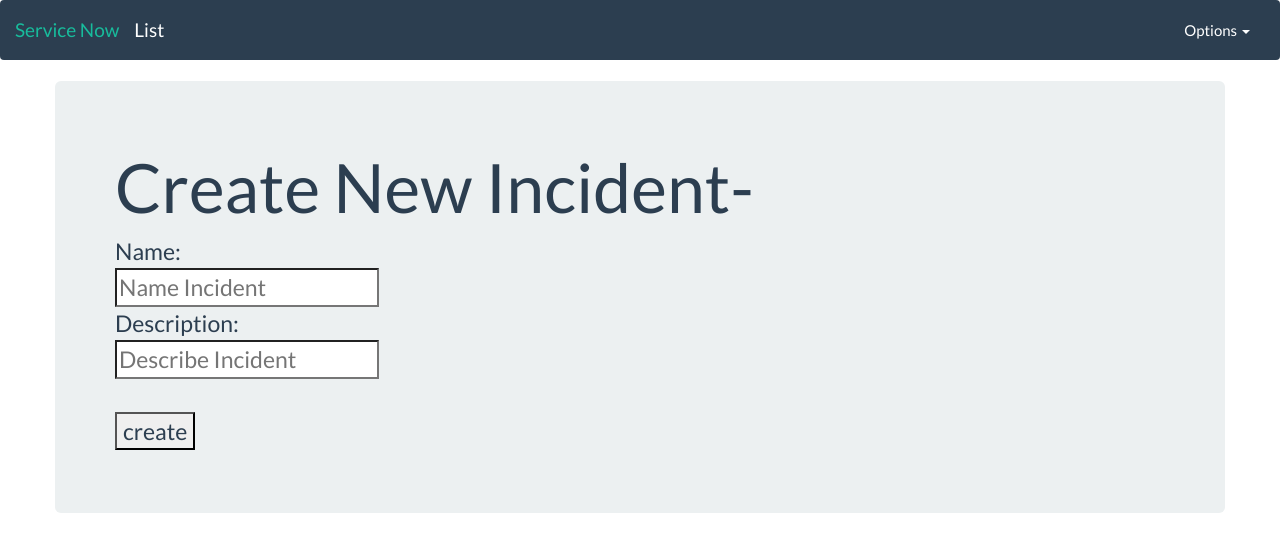
After one commit to goshubham/inductproject, a Django app: page /create/ in a window 1280 px wide. The commit adds this page. Shown: the top 552 px of the page. Run offline with Django 3.2, Linux system fonts and the light colour scheme; a user stored in the database is signed in; some libraries are stand-ins or nearby versions.

```diff
--- a/snapp/urls.py
+++ b/snapp/urls.py
@@ -6,4 +6,7 @@ urlpatterns = [
     url(r'^$', views.logi, name='home'),
     url(r'^list/$', views.listall, name='list'),
     url(r'^incident_details/(?P<sys_id>[A-Za-z0-9_@./&+-]+)$', views.incidentdet, name='incident_details'),
+    url(r'^create/$', views.createinc, name='createinc'),
+    url(r'^createdinc/$', views.createdinc, name='createdinc'),
+    #url(r'^createdinc/$', views.createdinc, name='creationinc'),
 ]
--- a/snapp/views.py
+++ b/snapp/views.py
@@ -8,7 +8,7 @@ import requests
 def logi(request):
     return render(request,"home.html")
 
-##################################################################################################################################################
+########################################################################################################################
 # Connection details
 class ConnDet:
     url = 'https://dev20632.service-now.com/api/now/table/incident'
@@ -89,3 +89,32 @@ def getConnectDetail(sys_id):
 def incidentdet(request,sys_id):
     dictOfDetails = getConnectDetail(sys_id)
     return render(request, 'incidet.html',{ 'instancedetaildict': dictOfDetails })
+
+######################################################################################################################
+def createincident(name,desc):
+    url = ConnDet.url
+    user = ConnDet.user
+    pwd = ConnDet.pwd
+
+    # Set proper headers
+    headers = {"Accept": "application/json","Content-Type":"application/json"}
+    postBody = "{'short_description':'"+desc+"','number':'"+name+"'}"
+
+    response = requests.post(url, auth=(user, pwd), headers=headers, data= postBody)
+    print('@@@@@@@@@@@@@@@@@@@@@@@@@@@@@@@@@@@@@@@@@@@@@@@@')
+    print(response.status_code)
+
+
+@login_required(login_url="login/")
+def createinc(request):
+    return render(request, 'createinc.html')
+
+def createdinc(request):
+    name = request.POST['nameinci']
+    print("%%%%%%%%%%%%%%%%%%%%%%%%%")
+    print(name)
+    describe = request.POST['descriptioninci']
+    print(describe)
+
+    createincident(name,describe)
+    return render(request, 'creation.html')
--- a/templates/base.html
+++ b/templates/base.html
@@ -4,7 +4,7 @@
     <head>
         <meta charset="utf-8">
             <meta name="viewport" content="width=device-width, initial-scale=1.0">
-                <title>Auth Demo</title>
+                <title>ServiceNow Demo</title>
                 <!-- Core CSS - Include with every page -->
                 <link href="{% static 'css/bootstrap.min.css' %}" rel="stylesheet">
                 </head>
@@ -19,6 +19,7 @@
                                     <span class="icon-bar"></span>
                                 </button>
                                 <a class="navbar-brand" href="#">Service Now</a>
+                                <a class="navbar-brand" href="/list">List</a>
                             </div>
                             <div class="collapse navbar-collapse" id="bs-example-navbar-collapse-1">
                                 <ul class="nav navbar-nav navbar-right">
@@ -27,9 +28,7 @@
                                             <span class="caret"></span>
                                         </a>
                                         <ul class="dropdown-menu" role="menu">
-                                            <li>
-                                                <a href="/list">List</a>
-                                            </li>
+
                                             <li>
                                                 <a href="/create">Create</a>
                                             </li>
--- /dev/null
+++ b/templates/createinc.html
@@ -0,0 +1,22 @@
+{% extends 'base.html' %}
+
+{% block content %}
+
+<div class="container">
+    <div class="row">
+        <div class="jumbotron">
+            <h1>Create New Incident-</h1>
+            <form method="post" action="{% url 'createdinc' %}">
+                {% csrf_token %}
+                <p align="left">
+                Name:<br>
+                <input type="text" name="nameinci" placeholder="Name Incident" align="left" id="namei" required><br />
+                Description:<br />
+                <input type="text" name="descriptioninci" placeholder="Describe Incident" align="center" id="desci" required><br><br>
+                <input type="submit" value="create">
+                </p>
+            </form>
+        </div>
+    </div>
+</div>
+{% endblock %}
```
Also changed, not shown: templates/creation.html (added, +13 -0 lines).
